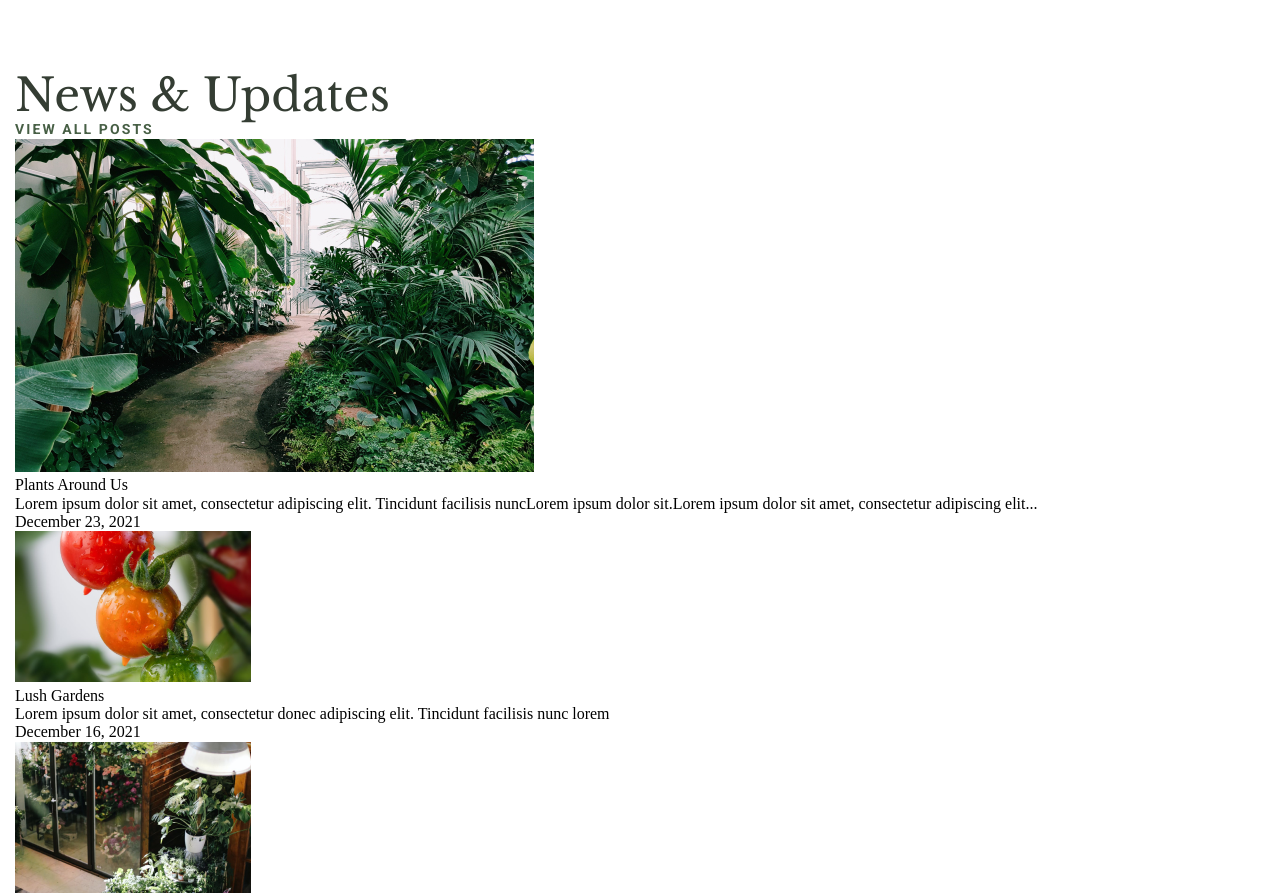
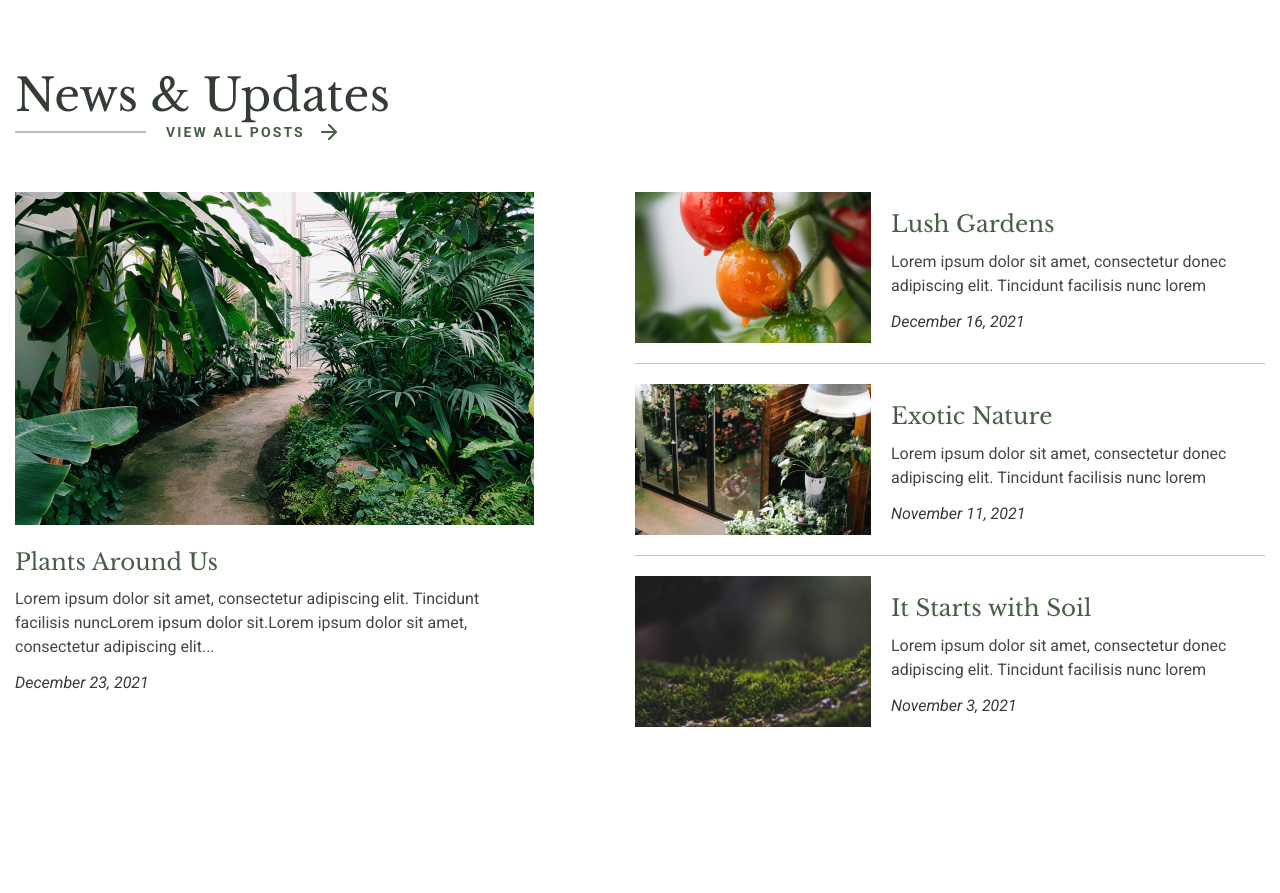
Before and after one commit to Fetyvest/garden, a plain HTML site: page index.html in a window 1280 px wide. Shown: the part 1440-2333 px from the top of the page. Drawn offline with nearby package versions, Linux system fonts and the light colour scheme.

Commit message:
Add files via upload

```diff
--- a/css/sections/news.css
+++ b/css/sections/news.css
@@ -22,17 +22,79 @@
     letter-spacing: 0.15em;
     text-transform: uppercase;
     color: #475f45;
+    display: flex;
+    align-items: center;
 }
 
-.news__posts {}
+.news__link::before {
+    content: "";
+    width: 131px;
+    height: 2px;
+    background-color: #475f45;
+    opacity: 0.4;
+    display: inline-block;
+    margin-right: 20px;
+}
 
-.news__main-post {}
+.news__link::after {
+    content: "";
+    width: 24px;
+    height: 24px;
+    display: inline-block;
+    background-image: url(../../img/news/arrow-right.png);
+    margin-left: 12px;
+}
 
-.news__title {}
+.news__posts {
+    display: flex;
+    justify-content: space-between;
+    margin-top: 48px;
+}
 
-.news__text {}
+.news__main-post {
+    max-width: 520px;
+}
 
-.news__date {}
+.news__post {
+    border-bottom: 1px solid #c4c4c4;
+    max-width: 630px;
+    display: flex;
+    column-gap: 20px;
+    margin-bottom: 20px;
+    padding-bottom: 20px;
+}
+
+.news__post:last-child {
+    border-bottom: none;
+}
+
+.news__title {
+    font-family: var(--font-libre);
+    font-weight: 400;
+    font-size: 23px;
+    line-height: 110%;
+    color: #475f45;
+    margin-top: 20px;
+}
+
+.news__text {
+    font-family: var(--font-roboto);
+    font-weight: 400;
+    font-size: 16px;
+    line-height: 150%;
+    color: #414840;
+    margin-top: 12px;
+}
+
+.news__date {
+    font-family: var(--font-roboto);
+    font-style: italic;
+    font-weight: 400;
+    font-size: 16px;
+    line-height: 150%;
+    color: #343d33;
+    margin-top: 12px;
+}
 
 .news__list {}
 
--- a/index.html
+++ b/index.html
@@ -93,7 +93,7 @@
                             <div class="news__date">December 23, 2021</div>
                         </div>
                         <ul class="news__list">
-                            <li class="news__posts">
+                            <li class="news__post">
                                 <img src="img/news/pic2.png" alt="">
                                 <div class="news__post-block">
                                     <div class="news__title">Lush Gardens</div>
@@ -102,7 +102,7 @@
                                 </div>
                             </li>
 
-                            <li class="news__posts"><img src="img/news/pic3.png" alt="">
+                            <li class="news__post"><img src="img/news/pic3.png" alt="">
                                 <div class="news__post-block">
                                     <div class="news__title">Exotic Nature</div>
                                     <div class="news__text">Lorem ipsum dolor sit amet, consectetur donec adipiscing elit. Tincidunt facilisis nunc lorem</div>
@@ -110,7 +110,7 @@
                                 </div>
                             </li>
 
-                            <li class="news__posts"><img src="img/news/pic4.png" alt="">
+                            <li class="news__post"><img src="img/news/pic4.png" alt="">
                                 <div class="news__post-block">
                                     <div class="news__title">It Starts with Soil</div>
                                     <div class="news__text">Lorem ipsum dolor sit amet, consectetur donec adipiscing elit. Tincidunt facilisis nunc lorem</div>
@@ -124,6 +124,7 @@
         </section>
 
     </main>
+    <br><br><br><br><br><br><br><br><br><br><br><br><br><br><br><br><br><br><br><br><br><br><br><br><br><br><br><br><br><br><br><br><br><br><br><br><br><br><br><br><br><br><br><br><br><br><br><br><br><br><br><br><br><br><br><br><br><br><br><br><br><br><br><br><br><br><br><br><br><br><br><br><br><br><br><br><br><br><br><br><br><br><br><br><br><br><br><br><br><br><br><br><br><br><br><br><br><br><br><br>
 </body>
 
 </html>
```
Also changed, not shown: img/news/arrow-right.png (added).
